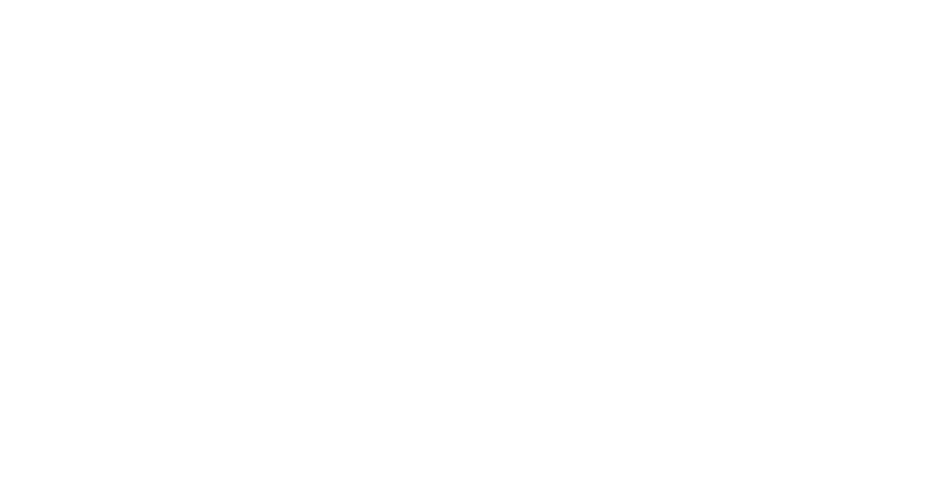
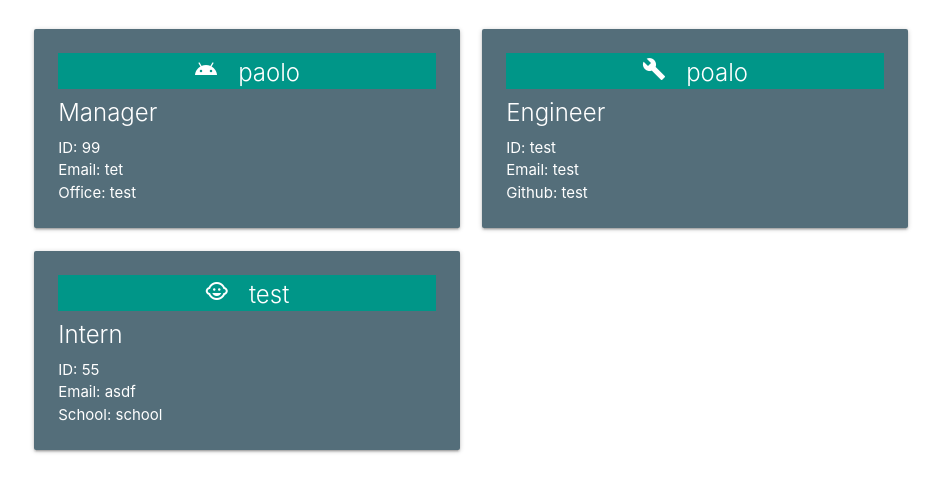
Before and after one commit to patorrad/employeeTemplate, a website: page index.html in a window 1280 px wide. Shown: the whole page, without its empty margins (169-1110 px from the left). Drawn offline with nearby package versions, Linux system fonts and the light colour scheme.

Commit message:
Changed to choosing 1 manager only, started using func in classes

```diff
--- a/index.html
+++ b/index.html
@@ -19,6 +19,47 @@
         </div>
     </div>
     <div class="container" id="cards">
+    <div class="row">
+
+    <div class="col s12 m6">
+      <div class="card blue-grey darken-1">
+        <div class="card-content white-text">
+          <span class="card-title teal center"><i class="material-icons">android</i>&nbsp&nbsp paolo</span>
+          <span class="card-title">Manager</span>
+          <p>ID: 99</p>
+          <p>Email: tet</p>
+          <p>Office: test</p>
+        </div>
+      </div>
+    </div>
+
+
+    <div class="col s12 m6">
+      <div class="card blue-grey darken-1">
+        <div class="card-content white-text">
+          <span class="card-title teal center"><i class="material-icons">build</i>&nbsp&nbsp poalo</span>
+          <span class="card-title">Engineer</span>
+          <p>ID: test</p>
+          <p>Email: test</p>
+          <p>Github: test</p>
+        </div>
+      </div>
+    </div>
+
+
+    <div class="col s12 m6">
+      <div class="card blue-grey darken-1">
+        <div class="card-content white-text">
+          <span class="card-title teal center"><i class="material-icons">child_care</i>&nbsp&nbsp test</span>
+          <span class="card-title">Intern</span>
+          <p>ID: 55</p>
+          <p>Email: asdf</p>
+          <p>School: school</p>
+        </div>
+      </div>
+    </div>
+
+    </div>
 
 
 
--- a/lib/Employee.js
+++ b/lib/Employee.js
@@ -4,9 +4,7 @@ class Employee {
         this.id = id;
         this.email = email;
     }
-    getName() {
-        return this.name;
-    };
+    getName() {return this.name;};
     getId()    {return this.id};
     getEmail() {return this.email};
     getRole()  {return 'Employee'};//Returns employee
```
Also changed, not shown: app.js (+28 -43 lines), templates/Intern.html (+2 -3 lines), templates/engineer.html (+2 -3 lines), templates/index.html (+4 -1 lines), templates/manager.html (+3 -4 lines).
